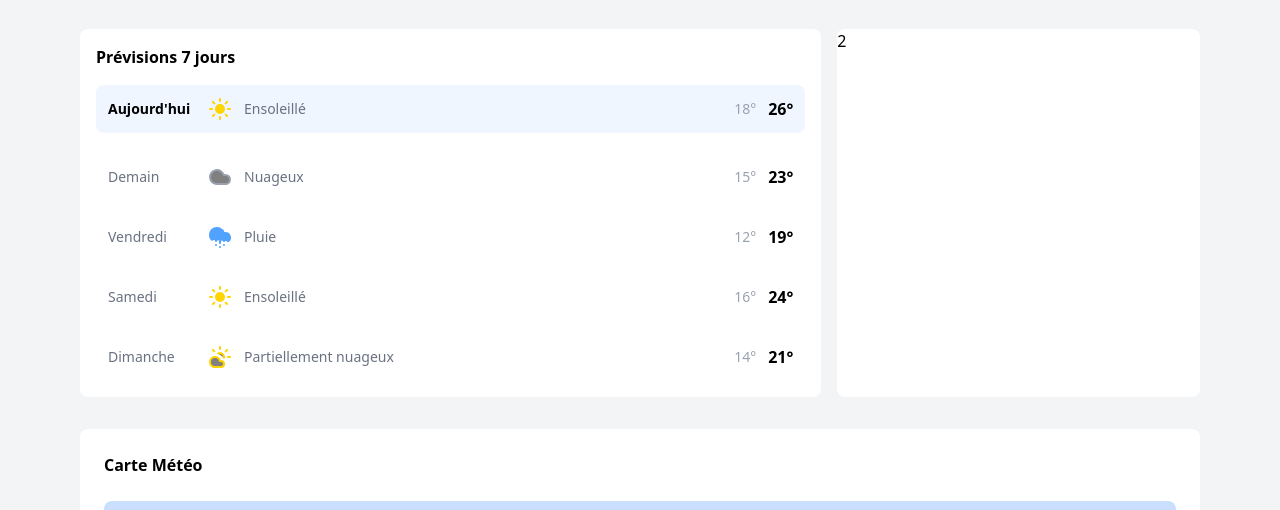
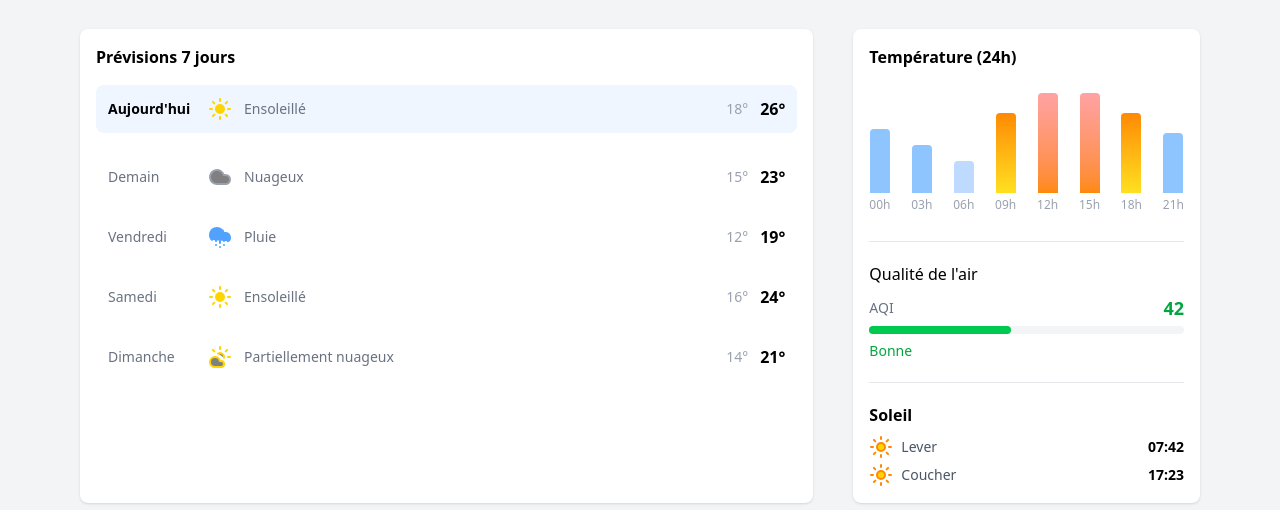
Before and after one commit to Yannis-Alouache/tailwind-meteo, a plain HTML site: page index.html in a window 1280 px wide. Shown: the part 471-981 px from the top of the page. Drawn offline with nearby package versions, Linux system fonts and the light colour scheme.

Commit message:
refactor: add air quality and sun information

```diff
--- a/index.html
+++ b/index.html
@@ -113,8 +113,9 @@
         <!-- End Weather Details -->
 
         <!-- Start Weather Forecast -->
-        <div class="grid grid-cols-1 lg:grid-cols-12 gap-4 mb-8">
-            <div class="lg:col-span-8 bg-white rounded-lg p-4 overflow-x-auto">
+        <div class="grid grid-cols-12 gap-10 mb-8">
+            <!-- Left Part -->
+            <div class="col-span-8 bg-white rounded-lg p-4 shadow">
                 <h3 class="font-bold mb-4">Prévisions 7 jours</h3>
                 <div class="flex flex-col gap-3 min-w-[320px]">
                     <div class="flex items-center justify-between p-3 bg-blue-50 rounded-lg mb-2">
@@ -178,12 +179,97 @@
                     </div>
                 </div>
             </div>
-            <div class="lg:col-span-4 bg-white rounded-lg mt-4 lg:mt-0">2</div>
+            <!-- Right Part -->
+            <div class="col-span-4 bg-white rounded-lg p-4 flex flex-col gap-5 shadow">
+                <!-- Température (24h) -->
+                <div>
+                    <h3 class="font-bold mb-4">Température (24h)</h3>
+                    <div class="flex items-end justify-between h-32 w-full mb-2">
+                        <!-- Bar: 00h -->
+                        <div class="flex flex-col items-center">
+                            <div class="w-5 h-16 rounded-t bg-blue-300"></div>
+                            <span class="text-xs text-gray-400 mt-1">00h</span>
+                        </div>
+                        <!-- Bar: 03h -->
+                        <div class="flex flex-col items-center">
+                            <div class="w-5 h-12 rounded-t bg-blue-300"></div>
+                            <span class="text-xs text-gray-400 mt-1">03h</span>
+                        </div>
+                        <!-- Bar: 06h -->
+                        <div class="flex flex-col items-center">
+                            <div class="w-5 h-8 rounded-t bg-blue-200"></div>
+                            <span class="text-xs text-gray-400 mt-1">06h</span>
+                        </div>
+                        <!-- Bar: 09h -->
+                        <div class="flex flex-col items-center">
+                            <div class="w-5 h-20 rounded-t bg-gradient-to-t from-yellow-300 to-orange-400"></div>
+                            <span class="text-xs text-gray-400 mt-1">09h</span>
+                        </div>
+                        <!-- Bar: 12h -->
+                        <div class="flex flex-col items-center">
+                            <div class="w-5 h-25 rounded-t bg-gradient-to-t from-orange-400 to-red-300"></div>
+                            <span class="text-xs text-gray-400 mt-1">12h</span>
+                        </div>
+                        <!-- Bar: 15h -->
+                        <div class="flex flex-col items-center">
+                            <div class="w-5 h-25 rounded-t bg-gradient-to-t from-orange-400 to-red-300"></div>
+                            <span class="text-xs text-gray-400 mt-1">15h</span>
+                        </div>
+                        <!-- Bar: 18h -->
+                        <div class="flex flex-col items-center">
+                            <div class="w-5 h-20 rounded-t bg-gradient-to-t from-yellow-300 to-orange-400"></div>
+                            <span class="text-xs text-gray-400 mt-1">18h</span>
+                        </div>
+                        <!-- Bar: 21h -->
+                        <div class="flex flex-col items-center">
+                            <div class="w-5 h-15 rounded-t bg-blue-300"></div>
+                            <span class="text-xs text-gray-400 mt-1">21h</span>
+                        </div>
+                    </div>
+                </div>
+
+                <hr class="divider text-gray-200">
+
+                <div>
+                    <h4 class="font-weight-600 mb-2">Qualité de l'air</h4>
+                    <div class="flex items-center justify-between mb-1">
+                        <span class="text-sm text-gray-500">AQI</span>
+                        <span class="text-green-600 font-bold text-lg">42</span>
+                    </div>
+                    <div class="w-full h-2 bg-gray-100 rounded-full mb-1 relative">
+                        <div class="h-2 bg-green-500 rounded-full" style="width: 45%"></div>
+                    </div>
+                    <span class="text-green-600 text-sm font-medium">Bonne</span>
+                </div>
+
+                <hr class="divider text-gray-200">
+
+                <!-- Soleil -->
+                <div>
+                    <h4 class="font-bold mb-2">Soleil</h4>
+                    <div class="flex flex-col gap-1">
+                        <div class="flex items-center justify-between">
+                            <div class="flex items-center gap-2">
+                                <i data-lucide="sun" fill="#ffd500" class="text-2xl text-orange-400"></i>
+                                <span class="text-gray-600 text-sm">Lever</span>
+                            </div>
+                            <span class="font-semibold text-sm">07:42</span>
+                        </div>
+                        <div class="flex items-center justify-between">
+                            <div class="flex items-center gap-2">
+                                <i data-lucide="sun" fill="#ffd500" class="text-2xl text-orange-400"></i>
+                                <span class="text-gray-600 text-sm">Coucher</span>
+                            </div>
+                            <span class="font-semibold text-sm">17:23</span>
+                        </div>
+                    </div>
+                </div>
+            </div>
         </div>
         <!-- End Weather Forecast  -->
 
         <!-- Start Weather Map -->
-        <div class="bg-white rounded-lg relative p-4 sm:p-6 mt-8">
+        <div class="bg-white rounded-lg relative p-6 my-8 shadow">
             <h3 class="font-bold">Carte Météo</h3>
             <div class="bg-[#cadffe] text-[#406bd8] relative rounded-lg mt-6 p-4 flex flex-col items-center lg:py-20">
                 <i data-lucide="map-pin" class="size-14 ml-2"></i>
```
